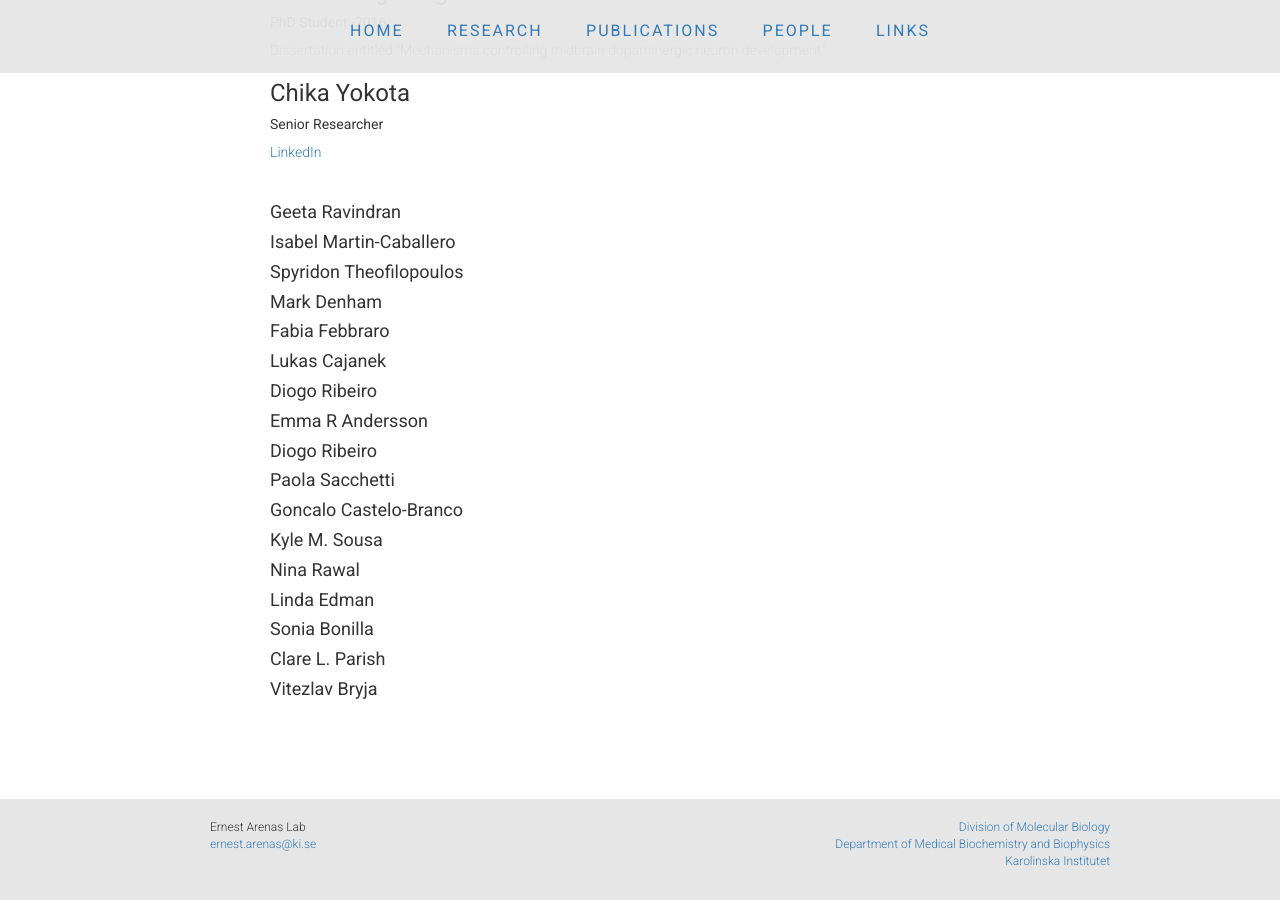
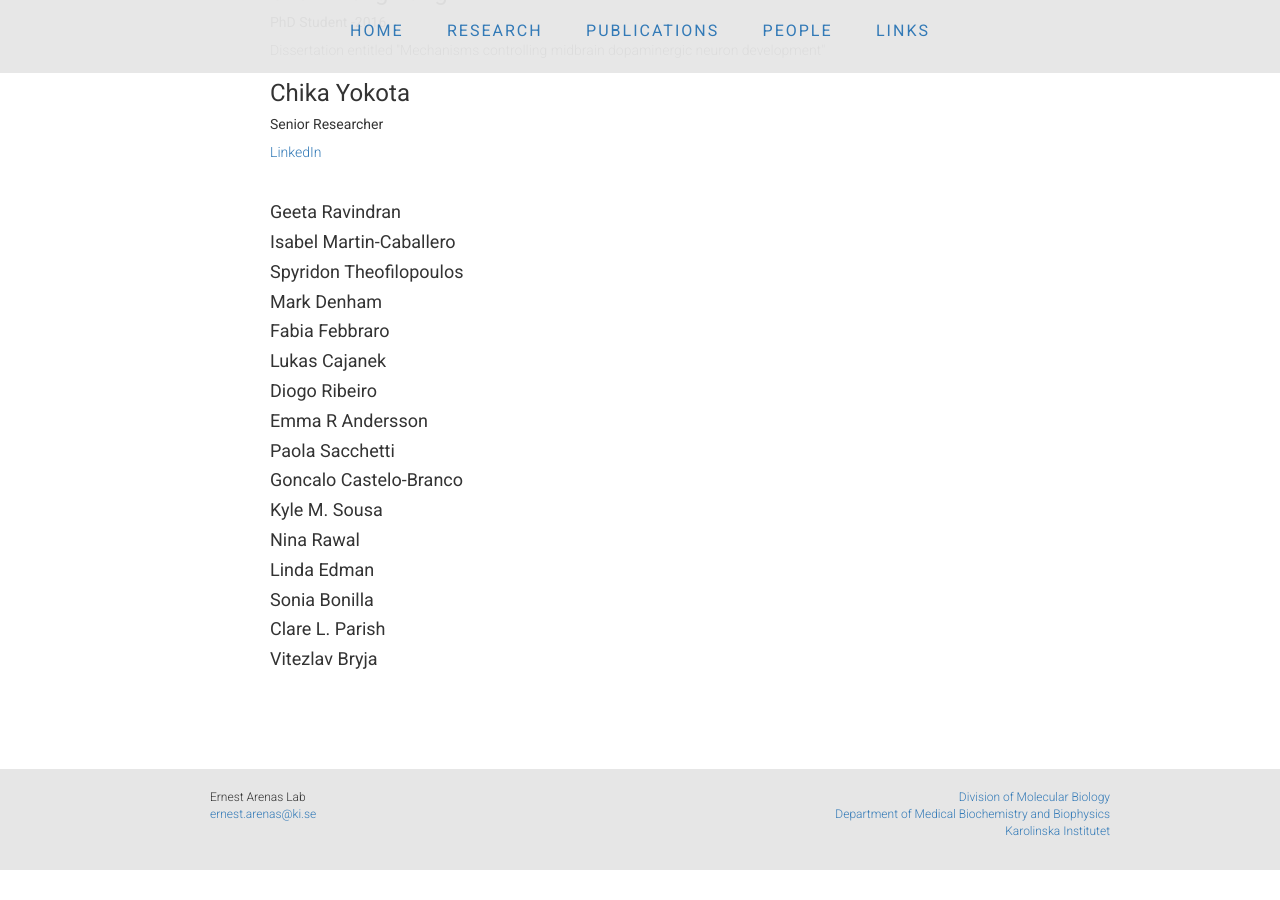
Before and after one commit to ArenasLab/arenaslab.github.io, a Jekyll site: the page people/index.html, which Jekyll copies as it is, in a window 1280 px wide and 900 px high, scrolled down 2394 px. Built offline with Jekyll 4.4.1, drawn with Linux system fonts in a browser that asks for light colours; after the commit the page ends 3264 px from its top, so only the background shows below that.

Commit message:
Update index.html

```diff
--- a/people/index.html
+++ b/people/index.html
@@ -212,8 +212,6 @@
 
 	<h4>Emma R Andersson</h4>
 
-	<h4>Diogo Ribeiro</h4>
-
 	<h4>Paola Sacchetti</h4>
 
 	<h4>Goncalo Castelo-Branco</h4>
```
